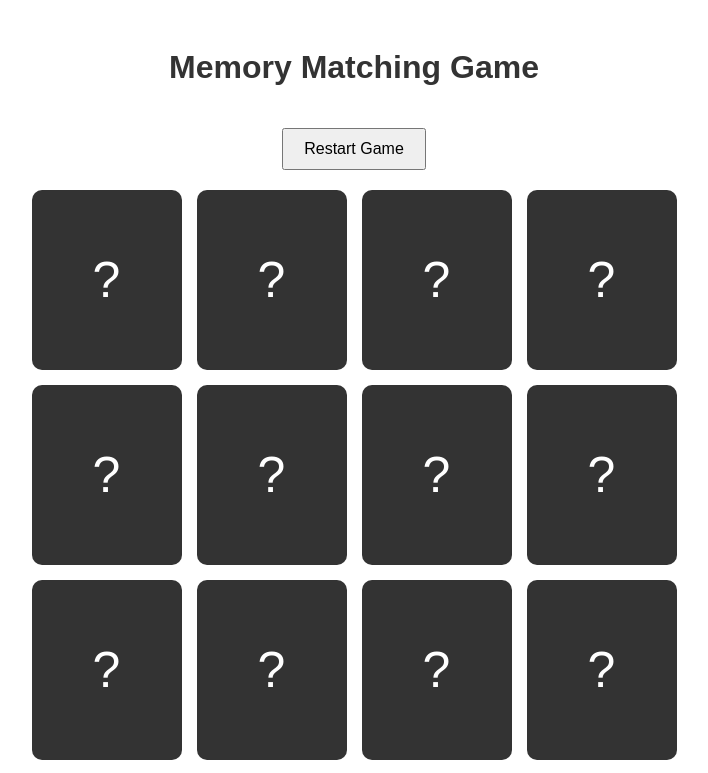
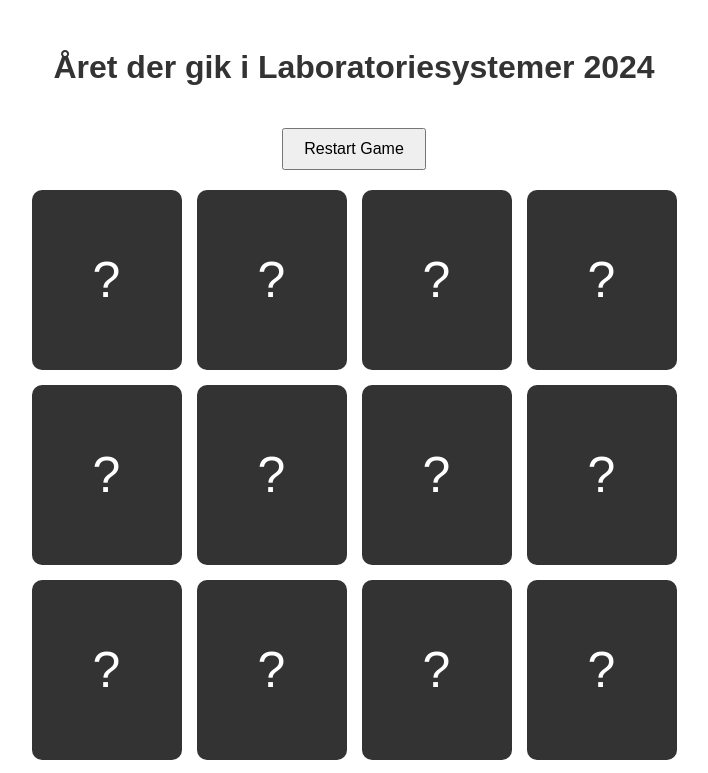
Before and after one commit to Ianropke/Labsys, a React (Create React App) app: page / in a window 1280 px wide. Shown: the top 773 px of the page, without its empty margins (286-994 px from the left). Built offline with nearby package versions, Linux system fonts and the light colour scheme.

Commit message:
Update index.js

```diff
--- a/src/index.js
+++ b/src/index.js
@@ -160,7 +160,7 @@ function App() {
 
   return (
     <div className="App">
-      <h1>Memory Matching Game</h1>
+      <h1>Året der gik i Laboratoriesystemer 2024</h1>
       <button onClick={initializeGame}>Restart Game</button>
       <div className="card-grid">
         {cards.map((card) => (
```
